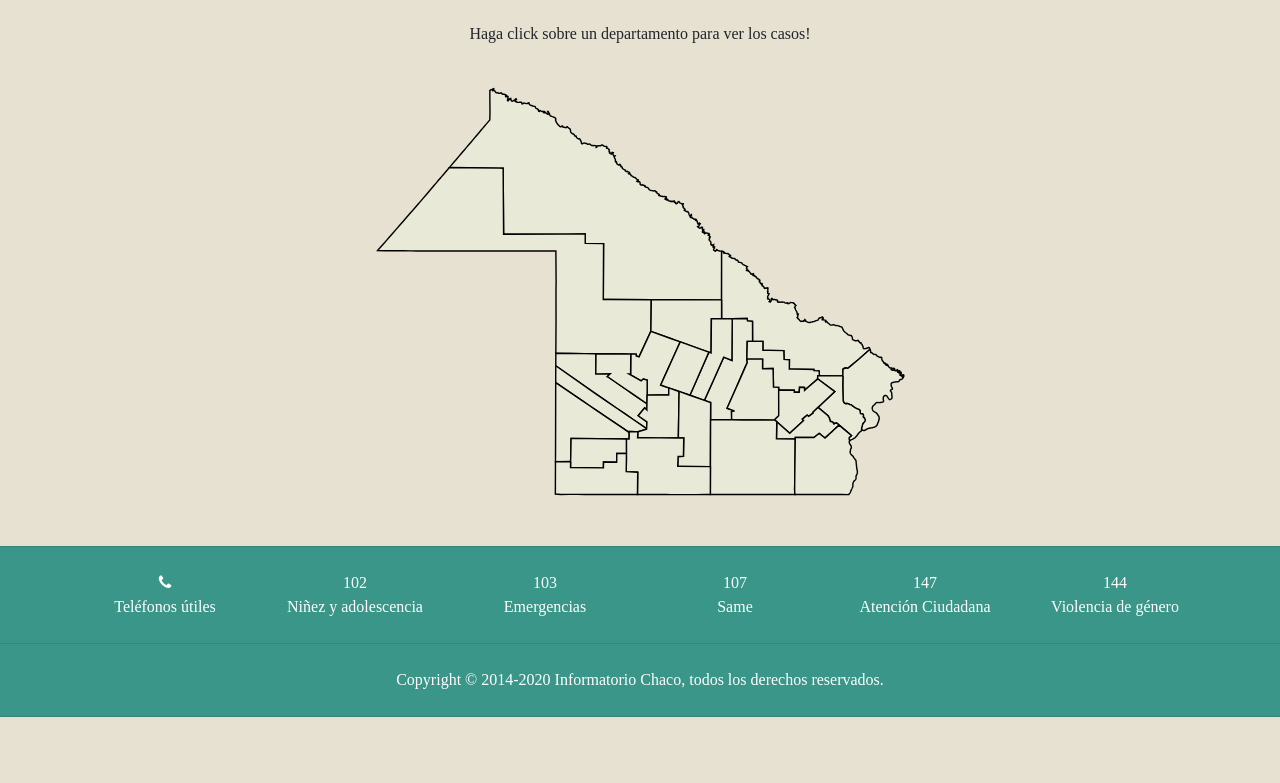
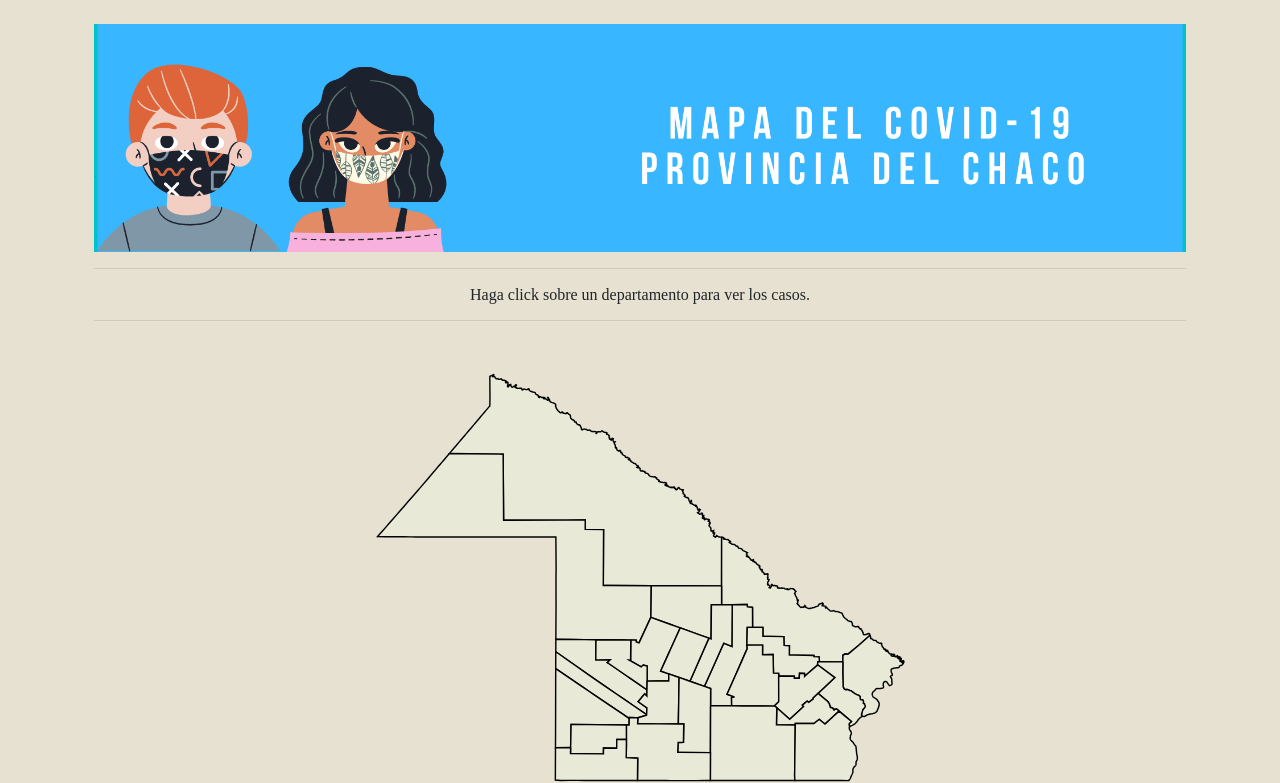
Before and after one commit to chacovid/CHACOVID, a Django app: page /mapa/ in a window 1280 px wide. Shown: the part 74-857 px from the top of the page. Before the commit the page ends 791 px from the top, so only its background shows below. Run offline with Django 3.2, Linux system fonts and the light colour scheme; some libraries are stand-ins or nearby versions.

Commit message:
mapa v1.1

```diff
--- a/templates/mapa.html
+++ b/templates/mapa.html
@@ -1,9 +1,12 @@
 {% extends "layout.html" %}
 
 <!-- video de youtube-->
-{% block content %}
+{% block content %} {% load static %}
+<img src="{% static 'img/banner-mapa.png' %}" class="img-fluid" width="100%" style="min-height: 9rem">
+<hr>
 
-<h6 class="text-center">Haga click sobre un departamento para ver los casos! </h6>
+<h6 class="text-center">Haga click sobre un departamento para ver los casos. </h6>
+<hr>
 <div class="container">
     <div class="mapdiv">
 
```
Also changed, not shown: static/img/banner-mapa.png (added).
